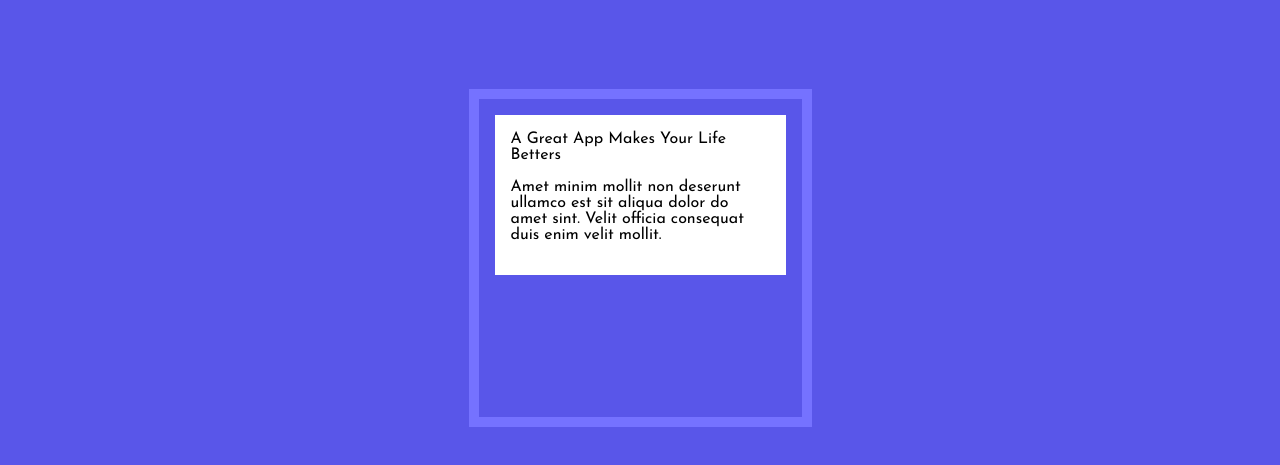
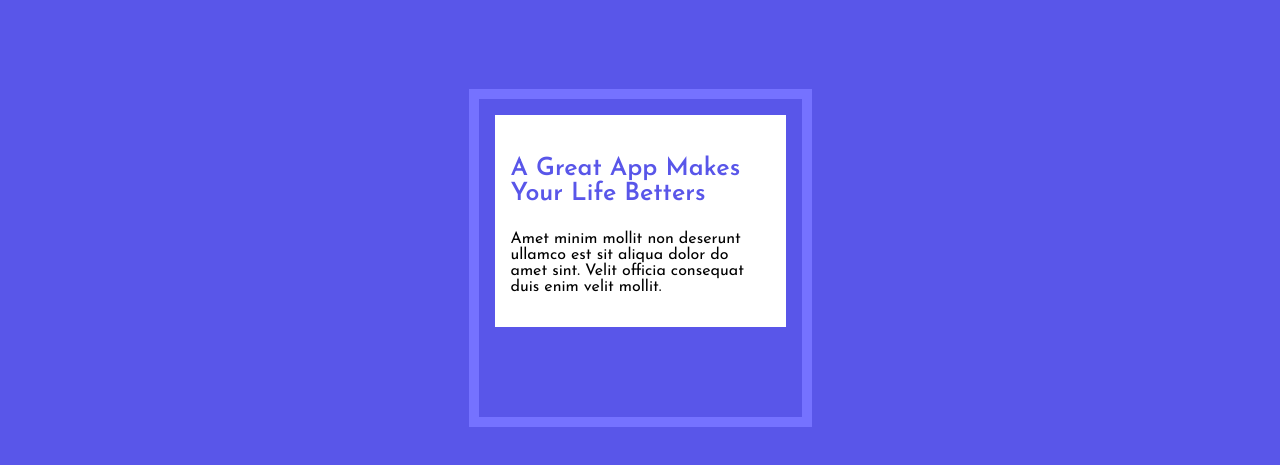
Before and after one commit to diegocroquer-arch/appolly, a plain HTML site: page index.html in a window 1280 px wide. Shown: the part 99-564 px from the top of the page. Drawn offline with Linux system fonts and the light colour scheme.

Commit message:
fix:header-semantic

```diff
--- a/index.html
+++ b/index.html
@@ -26,7 +26,7 @@
       <section class="descarga">
         <div>
           <article>
-            A Great App Makes Your Life Betters
+            <h3>A Great App Makes Your Life Betters</h3>
             <p>
               Amet minim mollit non deserunt ullamco est sit aliqua dolor do
               amet sint. Velit officia consequat duis enim velit mollit.
```
